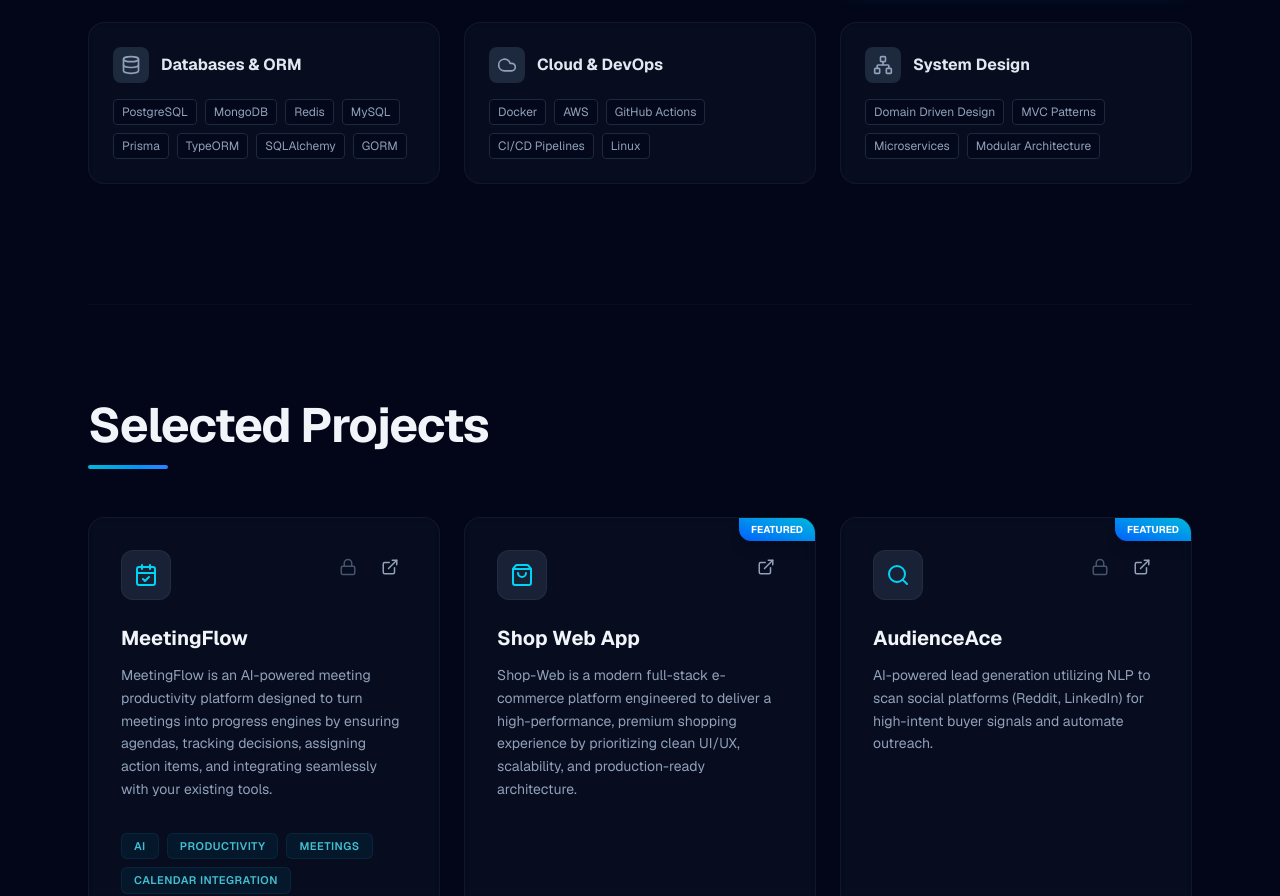
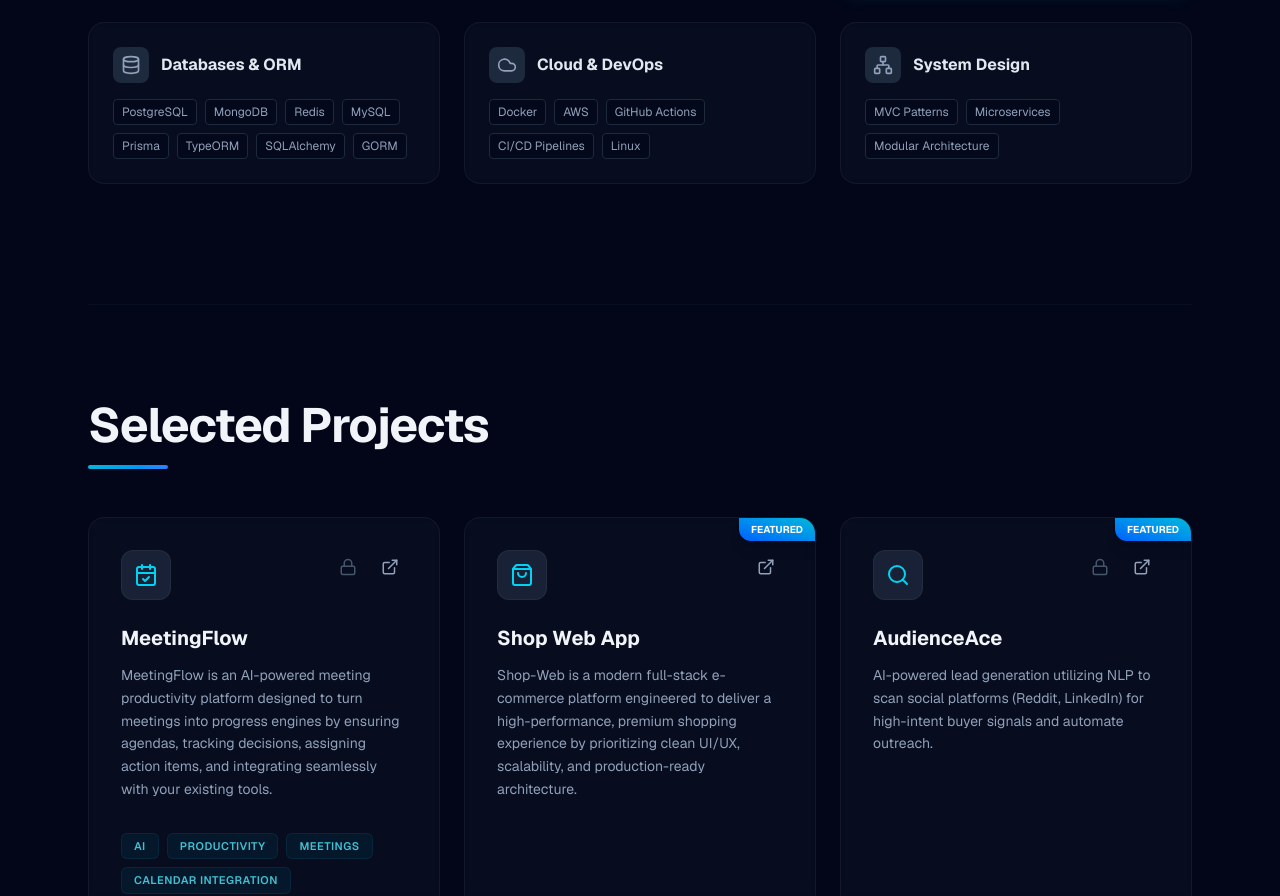
Before and after one commit to metina-platforms/martin-tembo, a Next.js app: page / in a window 1280 px wide. Shown: the part 1266-2162 px from the top of the page. Built offline with nearby package versions, Linux system fonts and the light colour scheme.

Commit message:
fixed project json list error

```diff
--- a/app/page.tsx
+++ b/app/page.tsx
@@ -97,7 +97,7 @@ const techStacks: TechStack[] = [
   {
     category: "System Design",
     icon: Network,
-    skills: ["Domain Driven Design", "MVC Patterns", "Microservices", "Modular Architecture"]
+    skills: ["MVC Patterns", "Microservices", "Modular Architecture"]
   }
 ];
 
@@ -300,8 +300,8 @@ const TechStackCard = ({ stack }: { stack: TechStack }) => {
     <motion.div
       variants={fadeInUp}
       className={`p-6 rounded-2xl border backdrop-blur-sm bg-slate-900/40 flex flex-col h-full hover:bg-slate-800/40 transition-colors duration-300 ${stack.highlight
-          ? 'border-cyan-500/30 shadow-[0_0_15px_rgba(6,182,212,0.1)]'
-          : 'border-white/5 hover:border-white/10'
+        ? 'border-cyan-500/30 shadow-[0_0_15px_rgba(6,182,212,0.1)]'
+        : 'border-white/5 hover:border-white/10'
         }`}
     >
       <div className="flex items-center gap-3 mb-4">
@@ -317,8 +317,8 @@ const TechStackCard = ({ stack }: { stack: TechStack }) => {
           <span
             key={skill}
             className={`text-xs px-2 py-1 rounded border ${stack.highlight
-                ? 'bg-cyan-950/50 border-cyan-900/50 text-cyan-200'
-                : 'bg-slate-950/50 border-slate-800 text-slate-400'
+              ? 'bg-cyan-950/50 border-cyan-900/50 text-cyan-200'
+              : 'bg-slate-950/50 border-slate-800 text-slate-400'
               }`}
           >
             {skill}
```
